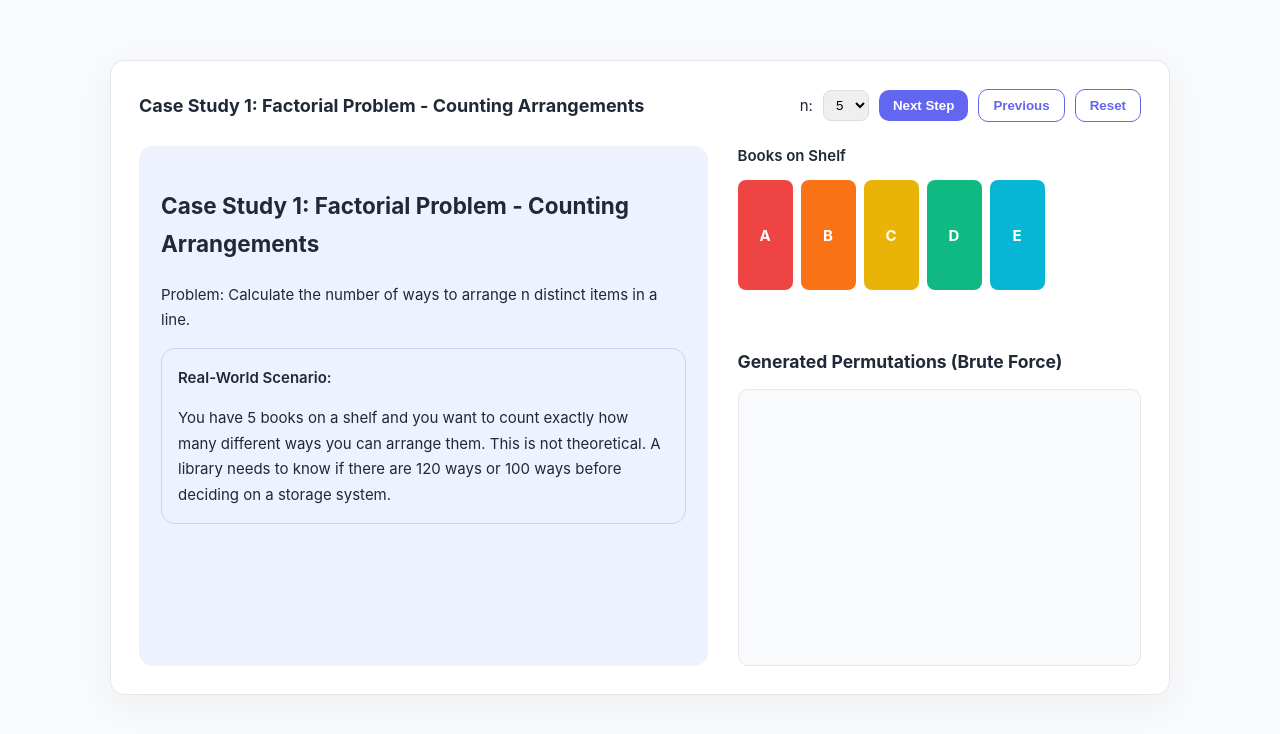
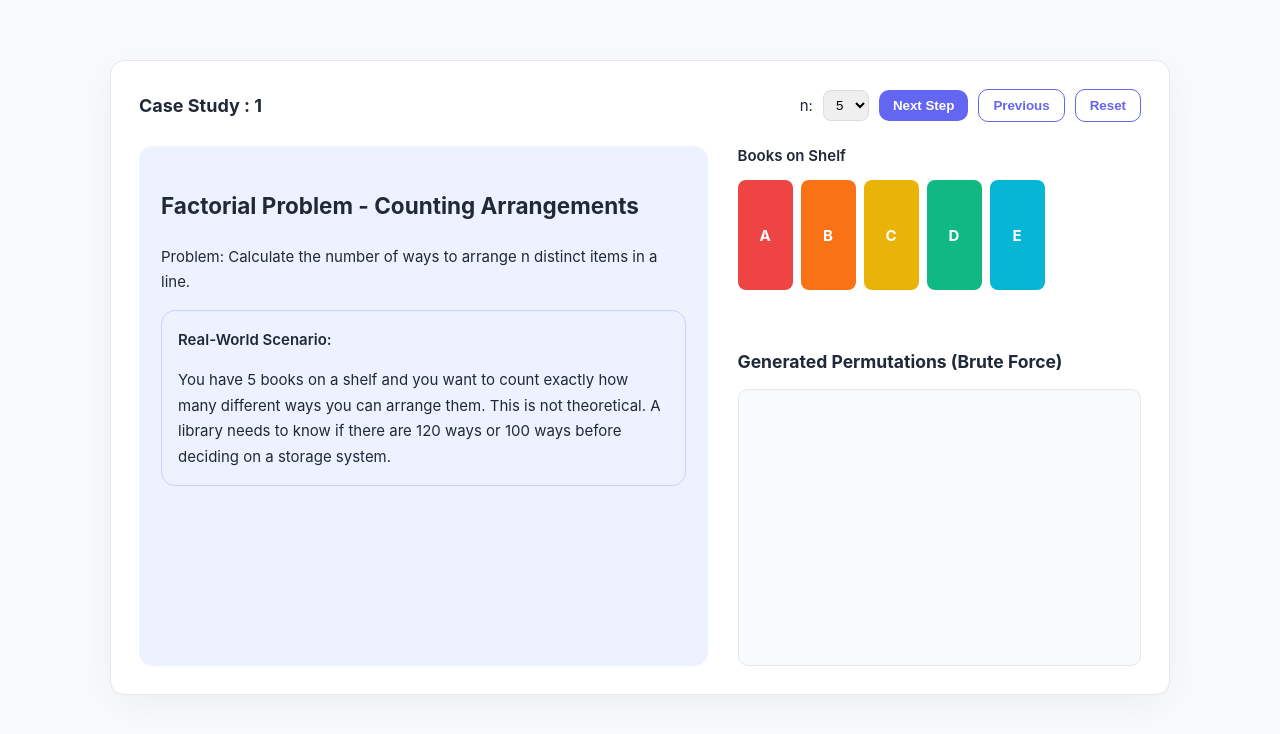
Before and after one commit to arbin-codeaholic/factorial-visualizer, a plain HTML site: page index.html in a window 1280 px wide. Drawn offline with Linux system fonts and the light colour scheme.

Commit message:
Update index.html

```diff
--- a/index.html
+++ b/index.html
@@ -51,7 +51,7 @@ ul{padding-left:20px}
 <div class="wrapper">
 <div class="visualizer">
 <div class="header">
-<h1>Case Study 1: Factorial Problem - Counting Arrangements</h1>
+<h1>Case Study : 1</h1>
 <div class="controls">
 n:
 <select id="n">
@@ -122,7 +122,7 @@ exp.scrollTop=0;
 
 if(step===0){
 exp.innerHTML=`
-<h2>Case Study 1: Factorial Problem - Counting Arrangements</h2>
+<h2>Factorial Problem - Counting Arrangements</h2>
 <p>Problem: Calculate the number of ways to arrange n distinct items in a line.</p>
 <div style="background:#eef2ff;border:1px solid #c7d2fe;border-radius:14px;padding:16px;margin-top:12px;">
 <p style="margin-top:0;font-weight:600">Real-World Scenario:</p>
```
